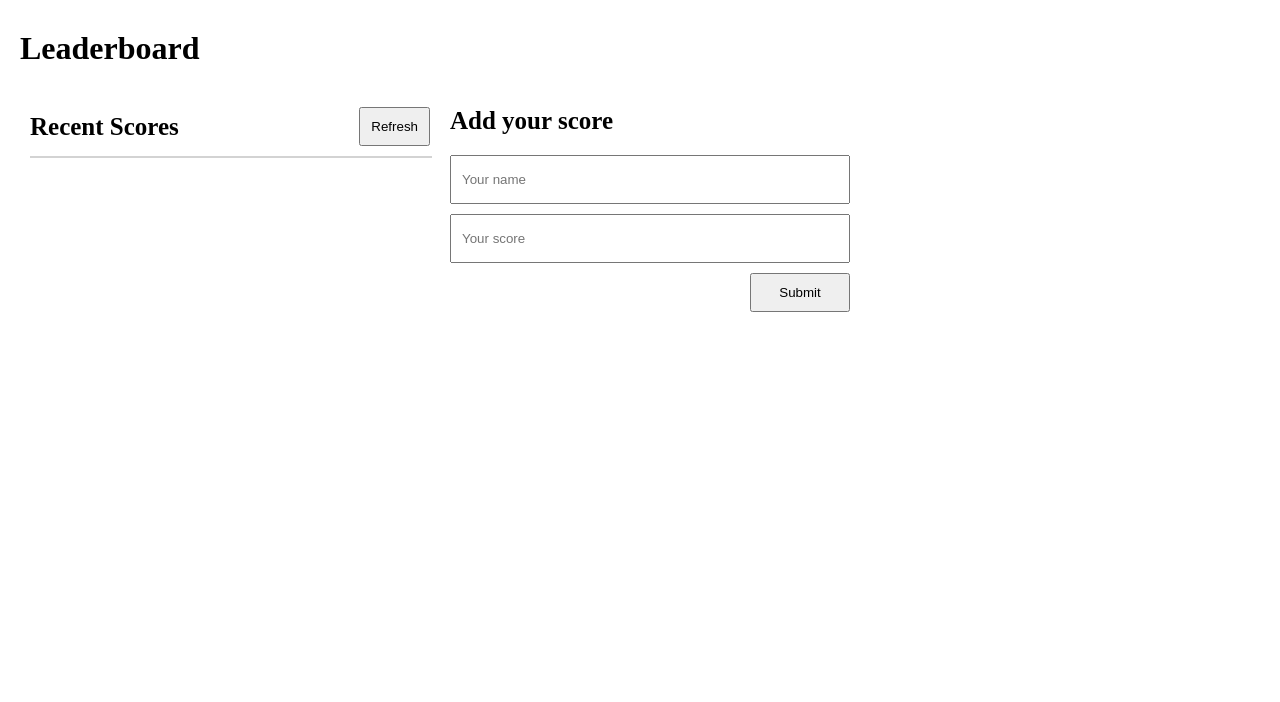
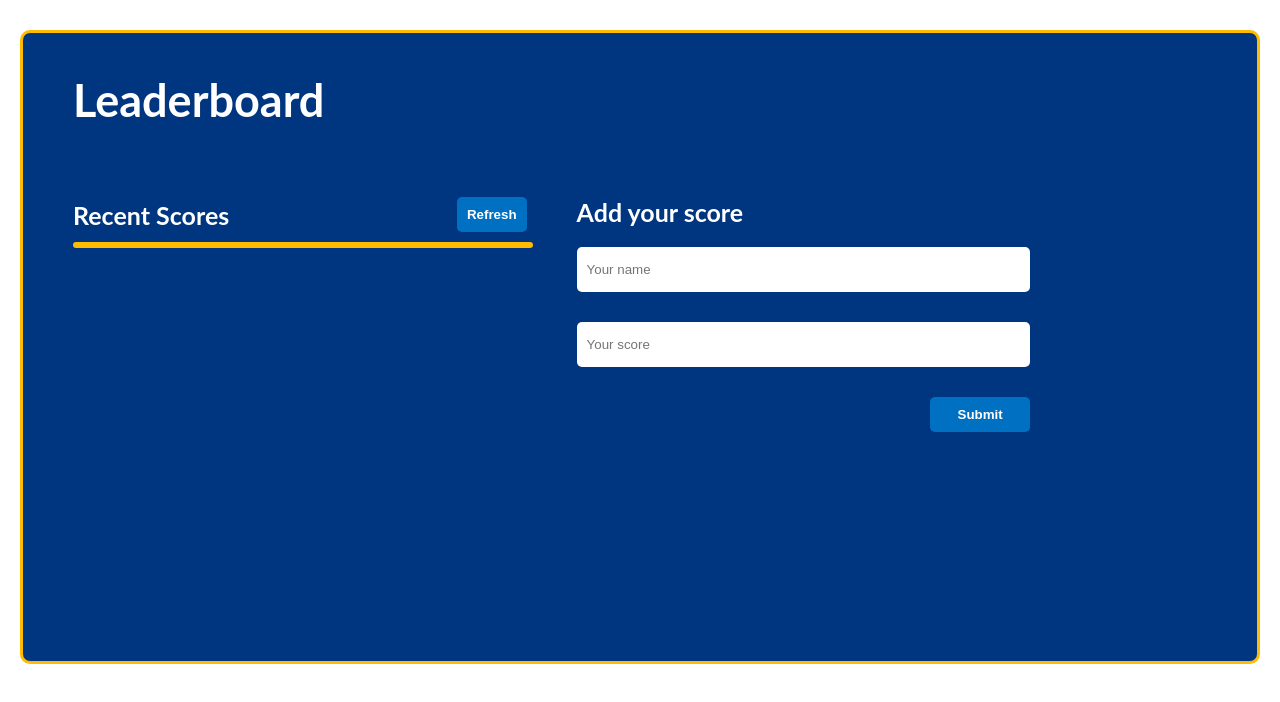
Before and after one commit to Fene-87/LeaderBoard, a website built with webpack: page src/index.html in a window 1280 px wide. Built offline with nearby package versions, Linux system fonts and the light colour scheme; a small style sheet from the web is missing.

Commit message:
Add styling to improve feel of app

```diff
--- a/src/index.html
+++ b/src/index.html
@@ -4,22 +4,22 @@
     <meta charset="UTF-8">
     <meta http-equiv="X-UA-Compatible" content="IE=edge">
     <meta name="viewport" content="width=device-width, initial-scale=1.0">
+    <link rel="stylesheet" href="https://cdnjs.cloudflare.com/ajax/libs/lato-font/3.0.0/css/lato-font.min.css">
     <title>LeaderBoard</title>
 </head>
 <body>
+    <main>
         <h1 class="page-title">Leaderboard</h1>
-    <main>
-        <section class="recent-scores">
+        <section class="game-container">
+            <div class="recent-scores">
                 <div class="scores-title">
                     <h3>Recent Scores</h3>
                     <button type="button" class="refresh-btn">Refresh</button>
                 </div>
-            <div class="scores">
+                <div class="scores"></div>
+            </div>
 
-            </div>
-        </section>
-
-        <section class="add-scores">
+            <div class="add-scores">
                 <h3>Add your score</h3>
                 <form action="" class="scores-form">
                     <label for="">name</label>
@@ -30,6 +30,7 @@
 
                     <button type="submit" class="submit-btn">Submit</button>
                 </form>
+            </div>
         </section>
     </main>
 </body>
--- a/src/style.css
+++ b/src/style.css
@@ -5,23 +5,43 @@
 
 body {
   padding: 0 20px;
-}
-
-.page-title {
-  margin-top: 30px;
+  background-color: #fff;
+  display: flex;
+  align-items: center;
+  justify-content: center;
 }
 
 main {
   margin-top: 30px;
   display: flex;
+  flex-direction: column;
   gap: 20px;
   width: 100%;
   max-width: 1200px;
-  padding: 10px;
+  padding: 10px 50px;
+  background-color: #003580;
+  min-height: 38rem;
+  border: 3px solid #febb02;
+  border-radius: 10px;
+}
+
+.page-title {
+  margin-top: 30px;
+  align-self: flex-start;
+  color: #fff;
+  font-family: 'lato', sans-serif;
+  font-size: 45px;
+}
+
+.game-container {
+  display: flex;
+  gap: 50px;
+  flex-wrap: wrap;
+  margin-top: 50px;
 }
 
 .recent-scores {
-  width: 400px;
+  width: 40%;
 }
 
 .scores-title {
@@ -33,16 +53,29 @@ main {
 
 .scores-title > h3 {
   font-size: 25px;
+  color: #fff;
+  font-family: 'lato', sans-serif;
 }
 
 .scores-title > button {
   padding: 10px;
+  background-color: #0071c2;
+  border: none;
+  border-radius: 5px;
+  color: #fff;
+  font-weight: bold;
+  cursor: pointer;
 }
 
 .scores {
   width: 100%;
-  border: 1px solid #d3d3d3;
+  border: 3px solid #febb02;
+  border-radius: 5px;
   margin-top: 10px;
+  max-height: 400px;
+  background-color: #fff;
+  overflow: hidden;
+  overflow-y: auto;
 }
 
 .scores-row {
@@ -54,18 +87,20 @@ main {
 }
 
 .add-scores {
-  width: 400px;
+  width: 40%;
 }
 
 .add-scores > h3 {
   font-size: 25px;
   margin-bottom: 20px;
+  color: #fff;
+  font-family: 'lato', sans-serif;
 }
 
 .scores-form {
   display: flex;
   flex-direction: column;
-  gap: 10px;
+  gap: 30px;
 }
 
 .scores-form > label {
@@ -75,10 +110,19 @@ main {
 .scores-form > input {
   height: 25px;
   padding: 10px;
+  border: none;
+  outline: none;
+  border-radius: 5px;
 }
 
 .submit-btn {
   width: 100px;
   padding: 10px;
   align-self: flex-end;
+  background-color: #0071c2;
+  border: none;
+  border-radius: 5px;
+  color: #fff;
+  font-weight: bold;
+  cursor: pointer;
 }
```
Lines whose indentation alone changed are shown as unchanged.
